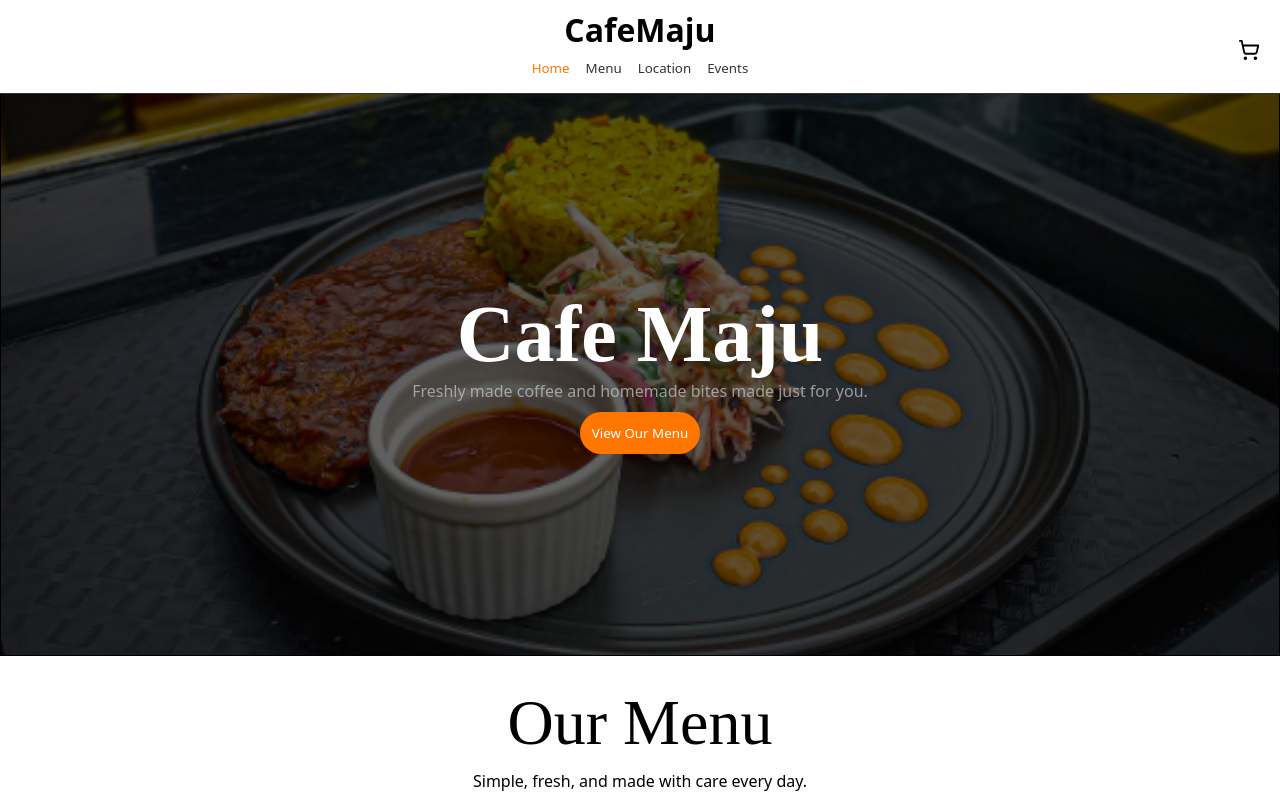
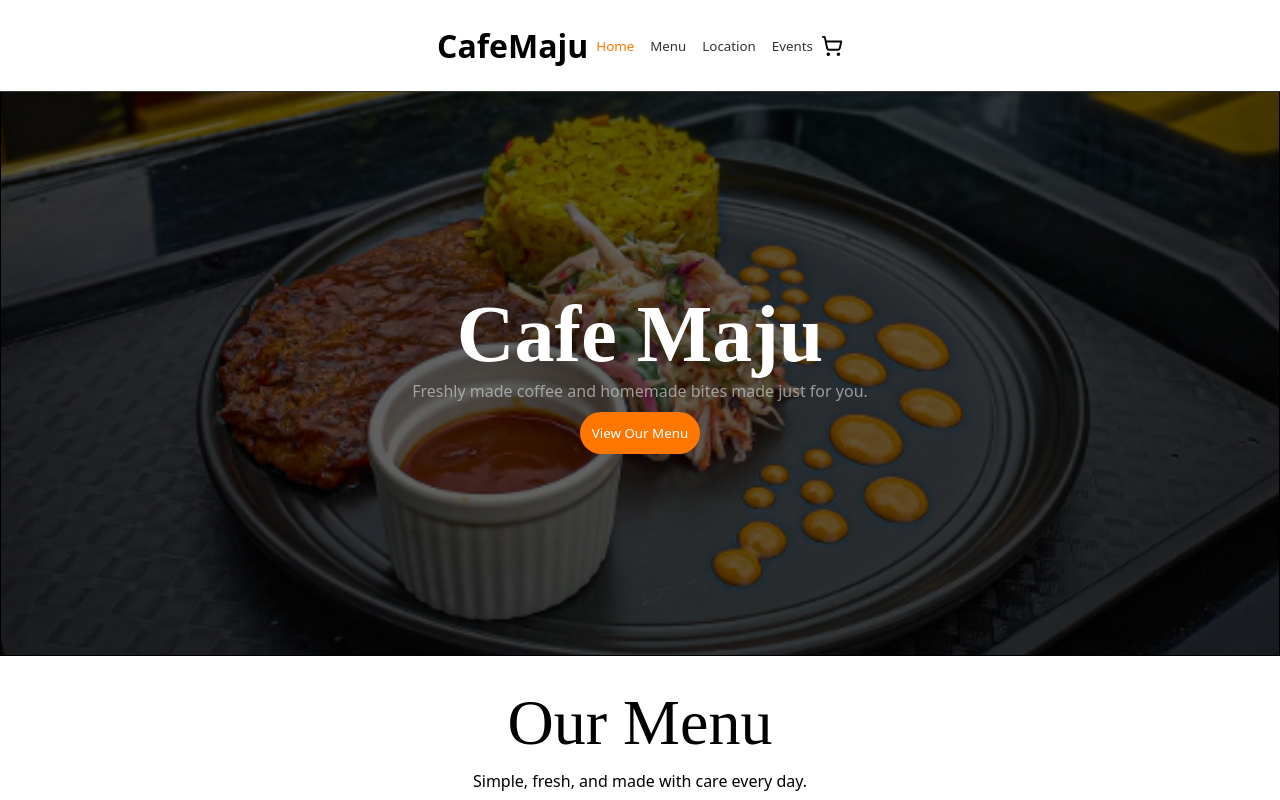
Before and after one commit to BigDestynEnergy/cafe-maju, a React (Vite) app: page / in a window 1280 px wide. Shown: the top 800 px of the page. Built offline with nearby package versions, Linux system fonts and the light colour scheme.

Commit message:
Cafe Maju II

```diff
--- a/src/styles/header.css
+++ b/src/styles/header.css
@@ -8,10 +8,10 @@ header{background: #fff;
 display: flex;
 align-items: center;
 justify-content: center;
-flex-direction: column;
+flex-direction: row;
 position: fixed;
 left: 0;
-padding: 8px;
+padding: 24px;
 border-bottom: 1px solid #333;
 right: 0;
 top: 0;
@@ -32,11 +32,9 @@ z-index: 5;
 
 .menu{display: none; cursor: pointer;}
 .cart{display: flex; align-items: center;
-    cursor: pointer;
-     position: absolute; right: 0; margin-right: 20px; margin-top: 6px;}
+    cursor: pointer; position: relative;}
 .cart span{color: white; background: #ff7600; width: 20px; font-size: 14px; text-align: center; border-radius: 24px; position: absolute; top: -14px; left: 4px;}
 
 
 @media (max-width: 568px){
-    header{flex-direction: column;}
 }
```
